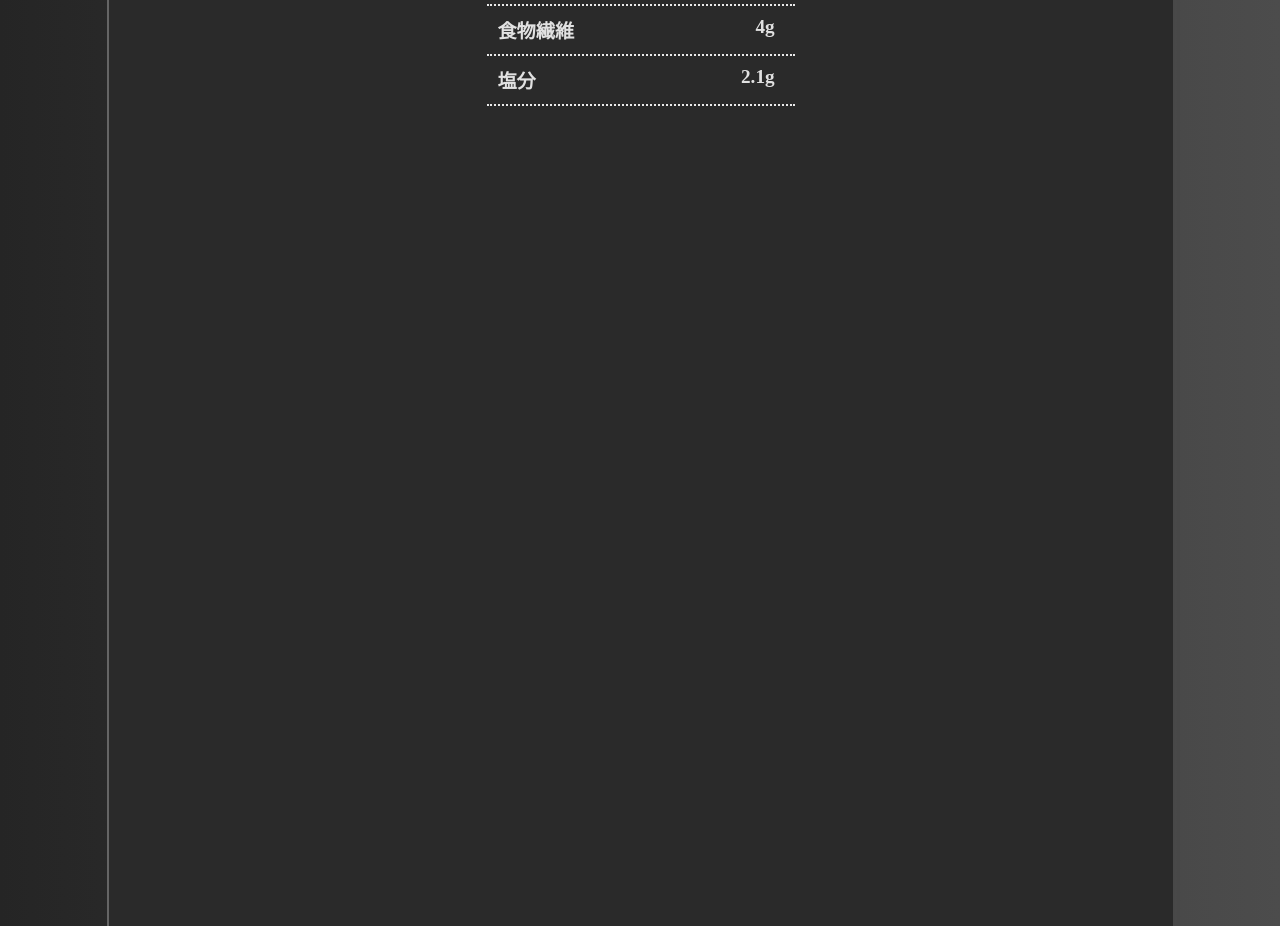
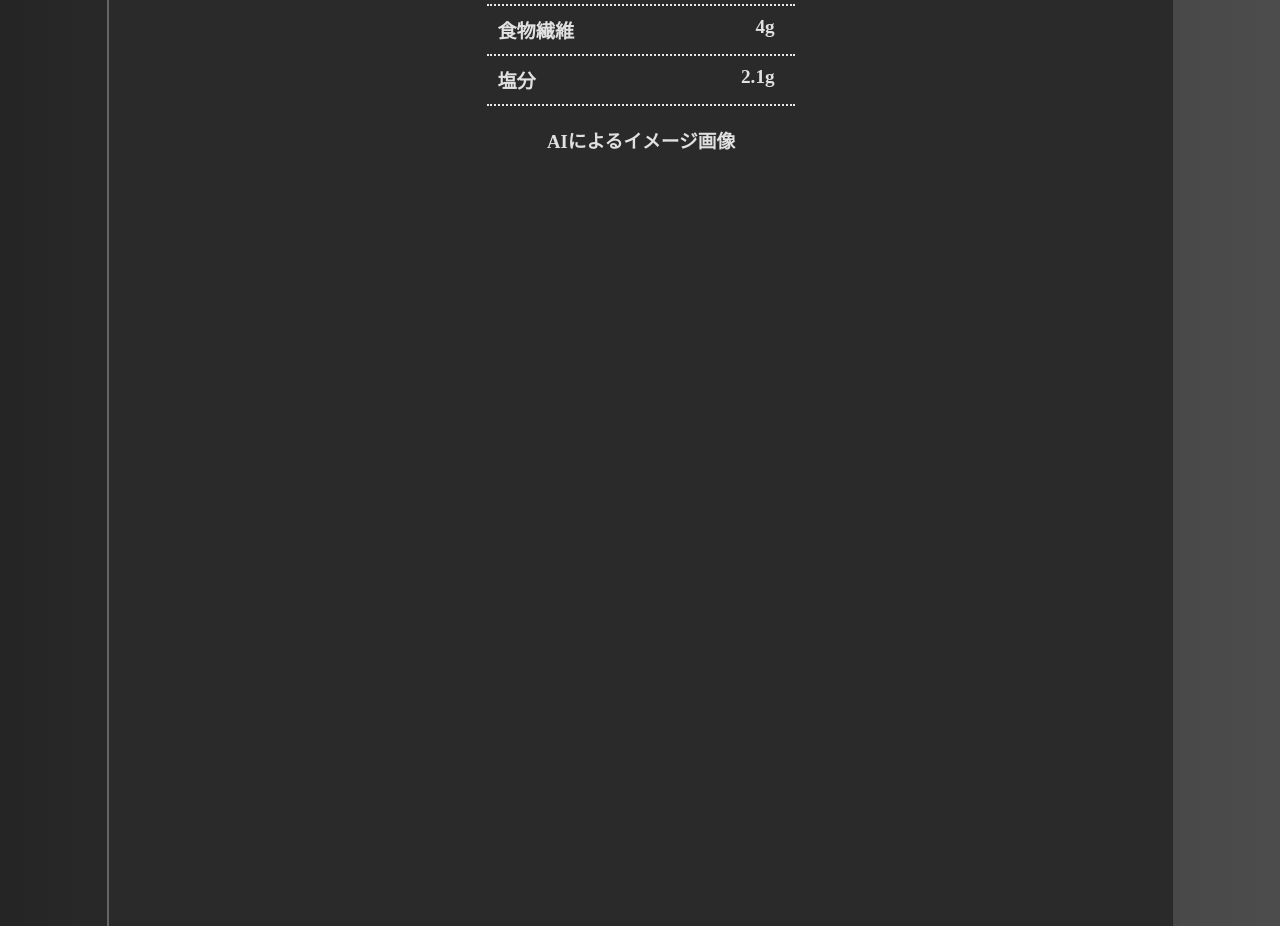
Before and after one commit to fuyuki369/N2React-app-plusAI, a React (Vite) app in the folder FrontEnd/my-app/: page /cooking in a window 1280 px wide. Shown: the part 3820-4746 px from the top of the page. Built offline with nearby package versions, Linux system fonts and the light colour scheme.

Commit message:
イメージAI画像部分HTML書き始め

```diff
--- a/FrontEnd/my-app/src/pages/CookingAssistance/cooking.jsx
+++ b/FrontEnd/my-app/src/pages/CookingAssistance/cooking.jsx
@@ -47,6 +47,9 @@ function CookingAssistance(){
     const [carbohydrates,setCarbohydrates] = useState("55");      //炭水化物
     const [fiber,setFiber] = useState("4");                      //食物繊維
     const [salt,setSalt] = useState("2.1");                        //塩分
+
+    //イメージ画像
+    const [AIimageURL,setAIimageURL] = useState("");
 
     return(
         <div className="cooking-container">
@@ -277,7 +280,14 @@ function CookingAssistance(){
                 </section>
 
                 {/*イメージAI画像部分*/}
-                <section className="image-area"></section>
+                <section className="image-area">
+                    <div className="image-output">
+                        <h3>AIによるイメージ画像</h3>
+                        <div className="image">
+                            <img src={AIimageURL} />
+                        </div>
+                    </div>
+                </section>
             </div>
         </div>
     )
```
